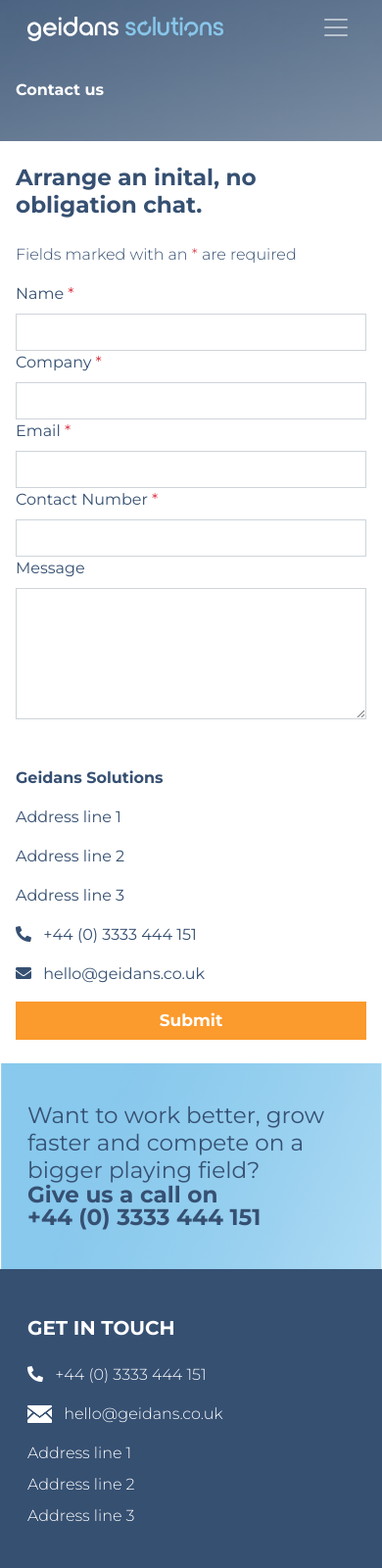
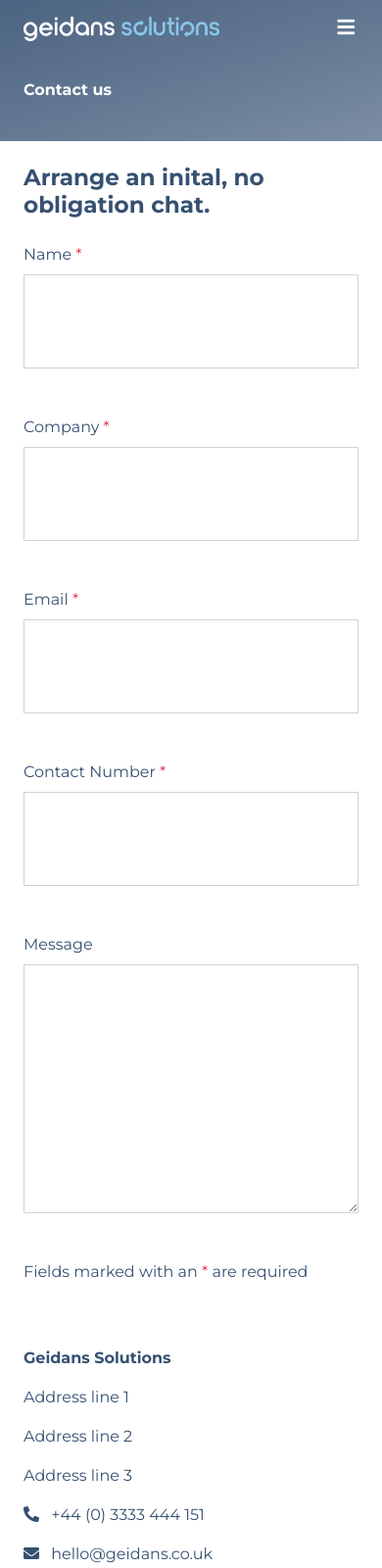
Before and after one commit to Zohidjon-Toshpulatov/geidans, a plain HTML site: page contact.html in a window 390 px wide. Shown: the top 1600 px of the page at 98% size. Drawn offline with Linux system fonts and the light colour scheme.

Commit message:
Home/WhatWeDO/Contact is ready to review

```diff
--- a/contact.html
+++ b/contact.html
@@ -36,17 +36,17 @@
     </div>
 
     <!-- Section Header start  -->
-    <section class="contact-header px-3">
+    <section class="contact-header px-4 px-lg-0">
 
         <nav class="header-nav navbar navbar-expand-lg navbar-dark">
-            <div class="container">
+            <div class="container px-0 px-lg-2">
                 <a class="navbar-brand me-0" href="home.html">
                     <img src="./assets/GS_logo_Colour_for_blue_background.png" alt="logo" class="logo">
                 </a>
                 <button class="navbar-toggler text-white border-0 px-1" type="button" data-bs-toggle="collapse"
                     data-bs-target="#navbarTogglerDemo02" aria-controls="navbarTogglerDemo02" aria-expanded="false"
                     aria-label="Toggle navigation">
-                    <span class="navbar-toggler-icon "></span>
+                    <i class="fas fa-bars"></i>
                 </button>
                 <div class="collapse navbar-collapse" id="navbarTogglerDemo02">
                     <ul class="navbar-nav ms-auto mb-2 mb-lg-0 fw-bolder">
@@ -68,60 +68,61 @@
                 </div>
             </div>
         </nav>
-        <div class="contact-header-content container text-white py-4 px-0">
-            <div class="row">
-                <div class='col-12 col-md-6'>
-                    <p class="d-block d-md-none text-white fw-bolder">Contact us</p>
-                </div>
-            </div>
+        <div class="contact-header-contenttext-white py-4">
+            <p class="d-block d-md-none text-white fw-bolder">Contact us</p>
+
+
         </div>
     </section>
     <!-- Section Header end  -->
 
-    <section class="py-4 p-md-5 px-3">
-        <form>
+    <section class="py-4 p-md-5 px-4 px-lg-0">
+        <form class="contact-page-form">
             <div class="container p-0">
                 <h3 class="text-blue fw-bold mb-4">Arrange an inital, no obligation chat.</h3>
-                <p class="fw-light text-blue">
+                <p class="text-blue d-none d-lg-block">
                     Fields marked with an <span class="text-danger">*</span> are required
                 </p>
-                <div class="row">
+                <div class="row mb-0 mb-lg-5">
                     <div class="col-12 col-lg-6">
                         <label for="name" class="form-label text-blue">
                             Name
                             <span class=" text-danger">*</span>
                         </label>
-                        <input type="text" class="form-control rounded-0" id="name">
+                        <input type="text" class="form-control rounded-0 mb-5 mb-lg-0" id="name">
                     </div>
                     <div class="col-12 col-lg-6">
                         <label for="company" class="form-label text-blue">
                             Company
                             <span class="text-danger">*</span>
                         </label>
-                        <input type="text" class="form-control rounded-0" id="company">
+                        <input type="text" class="form-control rounded-0 mb-5 mb-lg-0" id="company">
                     </div>
                 </div>
-                <div class="row">
+                <div class="row mb-0 mb-lg-5">
                     <div class="col-12 col-lg-6">
                         <label for="email" class="form-label text-blue">
                             Email
                             <span class=" text-danger">*</span>
                         </label>
-                        <input type="email" class="form-control rounded-0" id="email">
+                        <input type="email" class="form-control rounded-0 mb-5 mb-lg-0" id="email">
                     </div>
                     <div class="col-12 col-lg-6">
                         <label for="contact-number" class="form-label text-blue">
                             Contact Number
                             <span class="text-danger">*</span>
                         </label>
-                        <input type="text" class="form-control rounded-0" id="contact-number">
+                        <input type="text" class="form-control rounded-0 mb-5 mb-lg-0" id="contact-number">
                     </div>
                 </div>
                 <div class="row">
                     <div class="col-12">
                         <label for="message" class="form-label text-blue">Message</label>
-                        <textarea class="form-control rounded-0" id="message" rows="5"></textarea>
+                        <textarea class="form-control rounded-0 mb-5 mb-lg-0" id="message" rows="10"></textarea>
                     </div>
+                    <p class="text-blue d-block d-lg-none">
+                        Fields marked with an <span class="text-danger">*</span> are required
+                    </p>
                 </div>
                 <div class="d-flex flex-column flex-lg-row justify-content-between pt-5">
                     <div>
@@ -151,11 +152,11 @@
     </section>
 
     <!-- Section Contact start -->
-    <section class="section-contact px-3">
+    <section class="section-contact px-4 px-lg-0">
         <div class="container">
             <div class="row">
                 <div class="col-md-7 d-none d-lg-block">
-                    <h3 class="text-blue fw-bold mb-3 ">
+                    <h3 class="text-blue fw-bold mb-3">
                         Want to work better, grow faster and compete on a bigger playing field?
                     </h3>
                     <h3 class="text-white fw-bolder lh-1 mb-0">
@@ -164,7 +165,7 @@
                     </h3>
                 </div>
                 <div class="col-md-7 d-block d-lg-none">
-                    <h3 class="text-blue mb-0 ">
+                    <h3 class="text-blue mb-2">
                         Want to work better, grow faster and compete on a bigger playing field?
                     </h3>
                     <h3 class="text-blue fw-bolder lh-1 mb-0">
--- a/style.css
+++ b/style.css
@@ -90,6 +90,10 @@ body{
     height: 22px;
 }
 
+
+.contact-page-form input{
+    height: 96px;
+}
 
 
 @media only screen and (max-width: 768px) {
@@ -436,13 +440,13 @@ body{
     }
 
     .card{
-        height: 370px;
+        height: 400px;
     }
 
     .card-img-top{
         width: 70%;
         margin: 35px auto 0 auto;
-        height: 200px;
+        height: 250px;
     }
 
     .software-icon{
```
Also changed, not shown: home.html (+1 -1 lines), whatwedo.html (+23 -23 lines), assets/Icon images/move-light.PNG (added), assets/Icon images/system.PNG.
